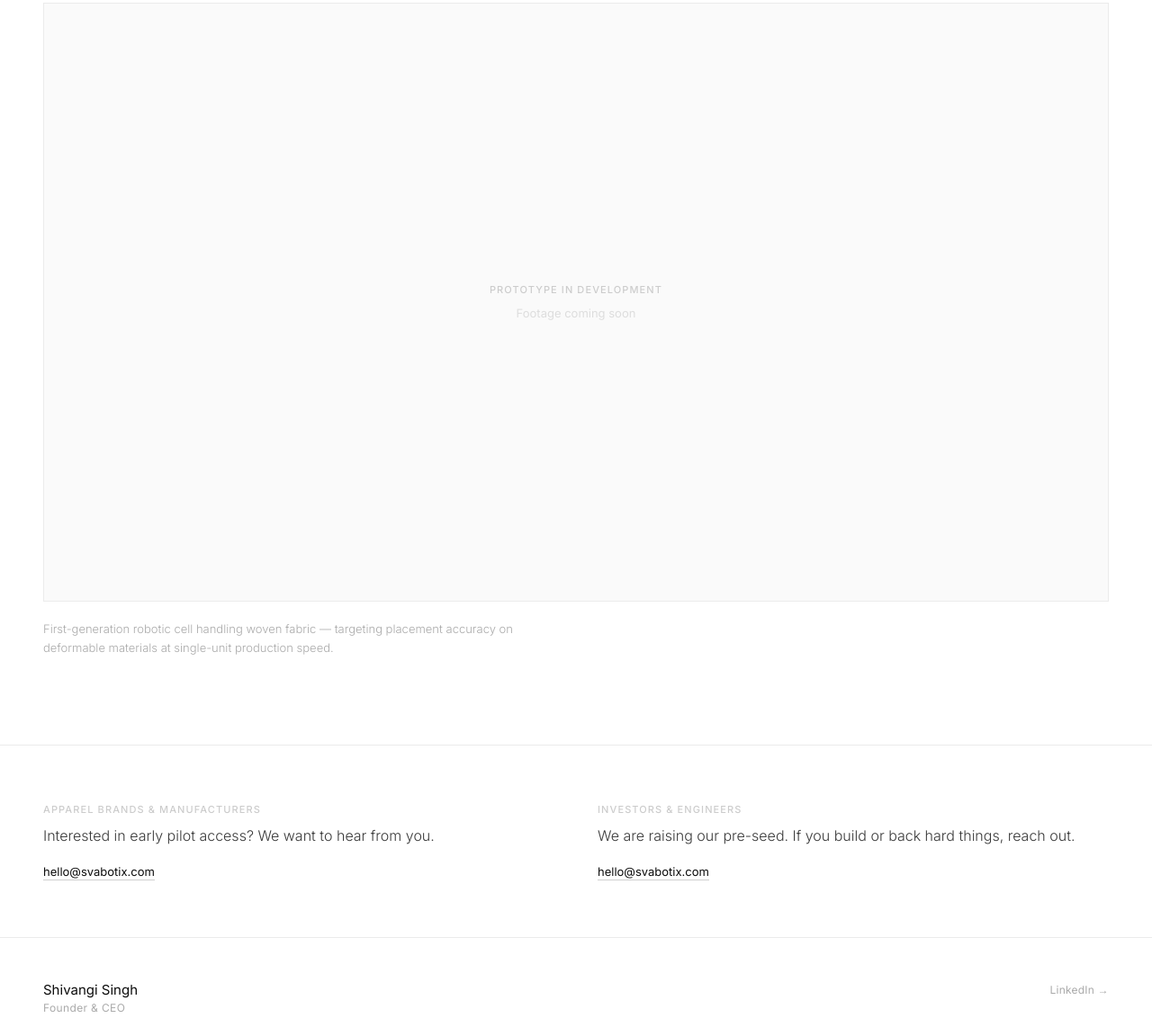
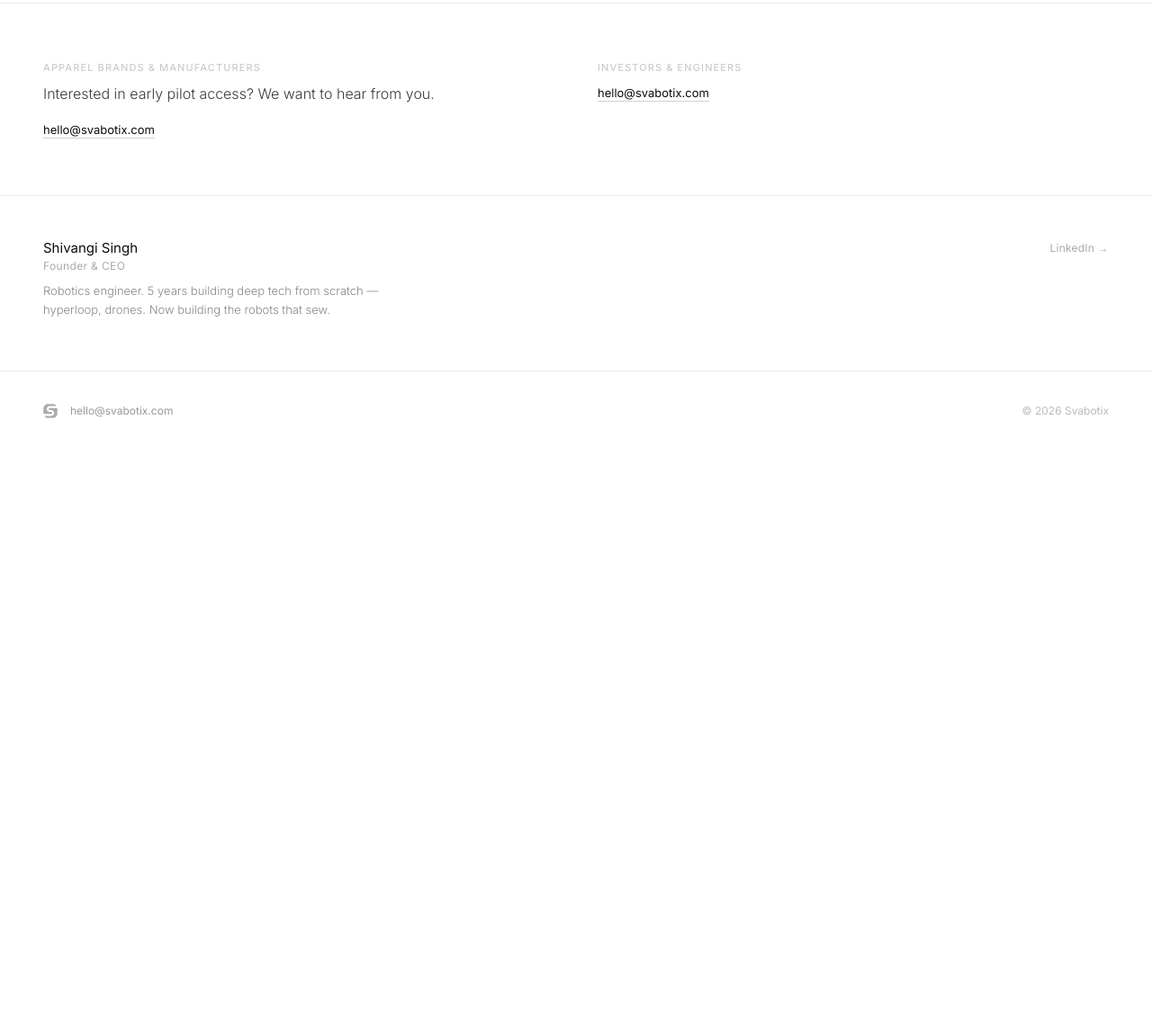
Before and after one commit to shivangi1001/Svaya-Website, a plain HTML site: page index.html in a window 1280 px wide. Shown: the part 1207-2349 px from the top of the page at 90% size. After the commit the page ends 1708 px from the top, so only its background shows below. Drawn offline with Linux system fonts and the light colour scheme.

Commit message:
Remove proto placeholder and pre-seed CTA line
Co-Authored-By: Claude Sonnet 4.6 <noreply@anthropic.com>
Claude-Session: https://claude.ai/code/session_01GrtWweXnV6FwqHYcDJ3LbN

```diff
--- a/index.html
+++ b/index.html
@@ -166,16 +166,6 @@ footer{
   </div>
 </div>
 
-<div class="proto">
-  <div class="proto-frame">
-    <div class="proto-inner">
-      <span class="proto-tag">Prototype in development</span>
-      <span class="proto-line">Footage coming soon</span>
-    </div>
-  </div>
-  <p class="proto-caption">First-generation robotic cell handling woven fabric — targeting placement accuracy on deformable materials at single-unit production speed.</p>
-</div>
-
 <div class="cta-band">
   <div>
     <span class="cta-eyebrow">Apparel brands &amp; manufacturers</span>
@@ -184,7 +174,6 @@ footer{
   </div>
   <div>
     <span class="cta-eyebrow">Investors &amp; engineers</span>
-    <span class="cta-desc">We are raising our pre-seed. If you build or back hard things, reach out.</span>
     <a href="mailto:hello@svabotix.com?subject=Investor%20inquiry" class="cta-link">hello@svabotix.com</a>
   </div>
 </div>
```
